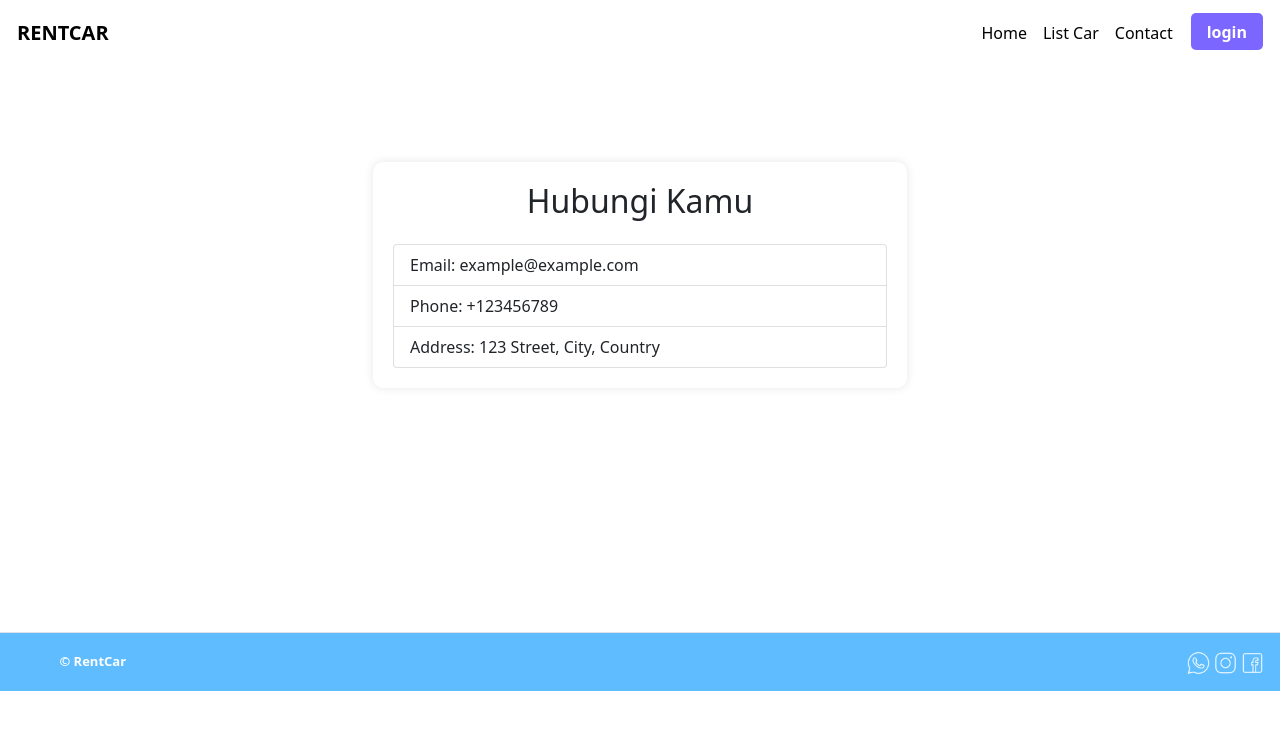
After one commit to syasul/RentalCar, a Django app: page /contact/ in a window 1280 px wide. The commit adds this page. Shown: the top 730 px of the page. Run offline with Django 5.2, Linux system fonts and the light colour scheme; some libraries are stand-ins or nearby versions.

Commit message:
feat(FE): add contact page

```diff
--- a/RentalMobil/urls.py
+++ b/RentalMobil/urls.py
@@ -26,6 +26,7 @@ urlpatterns = [
     path('', views.home, name='home'),
     path('dashboard/', views.dashboard, name="dashboard"),
     path('dashboard/pdf/', views.generate_pdf, name="generate_pdf"),
+    path('contact/', views.Contact, name="contact"),
     path('mobil/', include(('mobil.urls', 'mobil'), namespace='mobil')),
     path('user/', include(('user.urls', 'user'), namespace='user')),
     path('pesanan/', include(('pesanan.urls', 'pesanan'), namespace="pesanan")),
--- a/RentalMobil/views.py
+++ b/RentalMobil/views.py
@@ -63,12 +63,12 @@ def dashboard(request):
 
 
 def generate_pdf(request):
-    template_path = 'admin/admin/dashboard_pdf.html'
+    template_path = 'admin/dashboard_pdf.html'
     orders = Order.objects.all()
     context = {'orders': orders}
 
     response = HttpResponse(content_type='application/pdf')
-    response['Content-Disposition'] = 'attachment; filename="dashboard.pdf"'
+    response['Content-Disposition'] = 'attachment; filename="export_keuangan.pdf"'
 
     template = get_template(template_path)
     html = template.render(context)
@@ -78,3 +78,6 @@ def generate_pdf(request):
     if pisa_status.err:
         return HttpResponse('We had some errors <pre>' + html + '</pre>')
     return response
+
+def Contact(request):
+    return render(request, 'user/contact.html')
--- /dev/null
+++ b/static/css/user/contact.css
@@ -0,0 +1,32 @@
+.contact-info {
+    background-color: #fff;
+    border-radius: 10px;
+    padding: 20px;
+    box-shadow: 0 0 10px rgba(0, 0, 0, 0.1);
+}
+
+
+
+.description-button {
+    background-color: #5c8374;
+    color: white;
+}
+
+.description-button:hover {
+    background-color: #5c8374;
+    color: white;
+}
+
+.contact {
+    margin-right: -100px;
+}
+
+footer {
+    margin-top: 15.3%;
+    flex-shrink: 0;
+    /* Prevent footer from shrinking */
+    background: #5FBDFF;
+    width: 100%;
+    text-align: center;
+    padding: 1rem;
+}
--- a/templates/partials/navbarUser.html
+++ b/templates/partials/navbarUser.html
@@ -14,7 +14,7 @@
           <a class="nav-link" href="{% url 'mobil:listCar' %}">List Car</a>
         </li>
         <li class="nav-item">
-          <a class="nav-link" href="#">Contact</a>
+          <a class="nav-link" href="{% url 'contact' %}">Contact</a>
         </li>
         {% if user.is_authenticated %}
         <li class="nav-item dropdown shadow-none ml-3">
--- /dev/null
+++ b/templates/user/contact.html
@@ -0,0 +1,46 @@
+{% extends '../base.html' %}
+{% load static %}
+{% block headers %}
+<link rel="stylesheet" href="{% static 'css/user/contact.css' %}">
+{% endblock headers %}
+
+{% block contents %}
+{% include '../partials/navbarUser.html' %}
+
+<main class="container  mt-5">
+    <div class="container py-5 mt-5">
+        <div class="row justify-content-center">
+          <div class="col-md-6">
+            <div class="contact-info">
+              <h2 class="text-center mb-4">Hubungi Kamu</h2>
+              <ul class="list-group">
+                <li class="list-group-item">Email: example@example.com</li>
+                <li class="list-group-item">Phone: +123456789</li>
+                <li class="list-group-item">Address: 123 Street, City, Country</li>
+              </ul>
+            </div>
+          </div>
+        </div>
+      </div>
+</main>
+<footer class="d-flex flex-wrap justify-content-between align-items-center py-3  border-top w-100">
+    <div class="col text-start" style="color: white; font-weight:700; font-size: 13px">
+      <a href="" class="mb-3 mb-md-0 text-body-secondary text-decoration-none lh-1">
+        <svg class="bi" width="40" height="24">
+          <use xlink:href="#bootstrap" />
+        </svg>
+      </a>
+      <span class="mb-3 mb-md-0 text-body-secondary">&copy; RentCar</span>
+    </div>
+    <div class="col-md-4 text-end mr-3">
+      <img src="{% static 'img/wa.png' %}" alt="" width="23px">
+      <img src="{% static 'img/instagram.png' %}" alt="" width="23px">
+      <img src="{% static 'img/facebook.png' %}" alt="" width="23px">
+    </div>
+  </footer>
+
+<script>
+    const ratings = document.getElementById('rating1'); const rating1 = new CDB.Rating(ratings);
+    rating1.getRating;
+</script>
+{% endblock contents %}
```
Also changed, not shown: db.sqlite3, static/css/admin/dashboard_pdf.html (deleted), templates/admin/dashboard_pdf.html (added).
